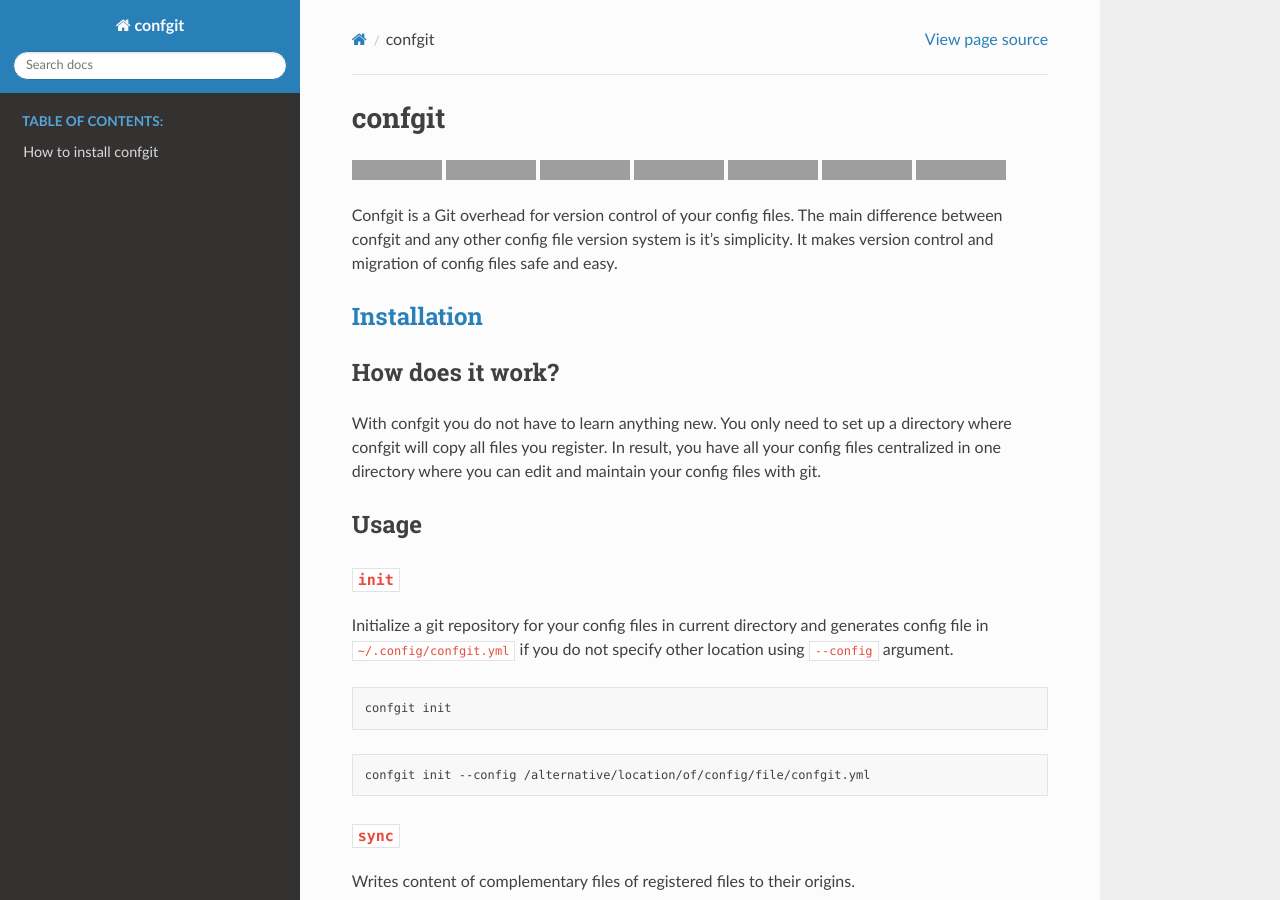
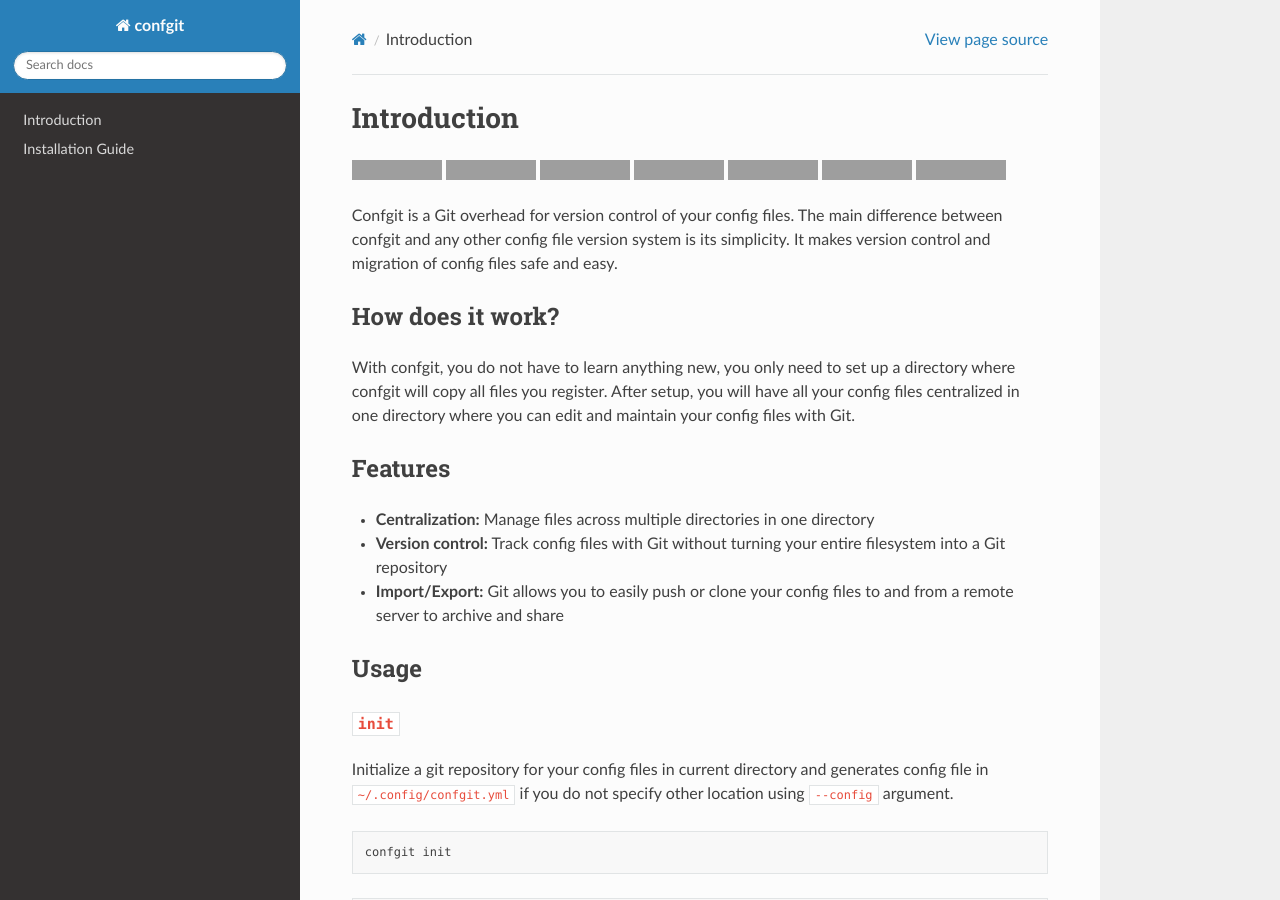
Before and after one commit to yagarea/confgit, a Sphinx documentation site: the page built from docs/index.rst, in a window 1280 px wide and 900 px high, cut to the strip 0-900 px from the top of the window. Built offline with Sphinx 7.4.7 and the Read the Docs theme 2.0.0, drawn with Linux system fonts in a browser that asks for light colours; pages that are not in the unit, such as notebooks, are missing from menus; some of the changed text lies outside the part shown; grey boxes are pictures that could not be loaded.

Commit message:
Reverted README back into markdown, moved info to docs

```diff
--- a/docs/conf.py
+++ b/docs/conf.py
@@ -24,6 +24,9 @@
 # Add any paths that contain templates here, relative to this directory.
 templates_path = ['_templates']
 
+# The master toctree document.
+master_doc = 'index'
+
 # List of patterns, relative to source directory, that match files and
 # directories to ignore when looking for source files.
 # This pattern also affects html_static_path and html_extra_path.
--- a/docs/installation.md
+++ b/docs/installation.md
@@ -1,4 +1,4 @@
-# How to install confgit
+# Installation Guide
 
 ## Clone repository
 
--- a/README.rst
+++ b/docs/intro.rst
@@ -1,4 +1,4 @@
-confgit
+Introduction
 =======
 
 
@@ -33,18 +33,23 @@
 
 .. image:: https://img.shields.io/github/stars/yagarea/confgit?style=social
    :target: https://github.com/yagarea/confgit/stargazers
-   :alt: Repo starts
+   :alt: Repo stars
 
 
-Confgit is a Git overhead for version control of your config files. The main difference between confgit and any other config file version system is it's simplicity. It makes version control and migration of config files safe and easy.
-
-`Installation <https://confgit.readthedocs.io/en/latest/installation.html>`_
---------------------------------------------
+Confgit is a Git overhead for version control of your config files. The main difference between confgit and any other config file version system is its simplicity. It makes version control and migration of config files safe and easy.
 
 How does it work?
 -----------------
 
-With confgit you do not have to learn anything new. You only need to set up a directory where confgit will copy all files you register. In result, you have all your config files centralized in one directory where you can edit and maintain your config files with git.
+With confgit, you do not have to learn anything new, you only need to set up a directory where confgit will copy all files you register. After setup, you will have all your config files centralized in one directory where you can edit and maintain your config files with Git.
+
+Features
+--------
+
+* **Centralization:** Manage files across multiple directories in one directory
+* **Version control:** Track config files with Git without turning your entire filesystem into a Git repository
+* **Import/Export:** Git allows you to easily push or clone your config files to and from a remote server to archive and share
+
 
 Usage
 -----
@@ -141,8 +146,3 @@
 * ``-h``\ , ``--help``                              - show this help message and exit
 * ``-c $config_path``\ , ``--config $config_path``  - load alternative config
 * ``--debug``                                   - show additional information for debugging
-
-Git commands supported by confgit
-^^^^^^^^^^^^^^^^^^^^^^^^^^^^^^^^^
-
-clone, add, mv, restore, rm, sparse-checkout, bisect, diff, grep, log, show, status, branch, commit, merge, rebase, reset, switch, tag, fetch, pull, push
```
Also changed, not shown: README.md (added, +107 -0 lines), docs/index.rst (+10 -12 lines), 1 other file.
